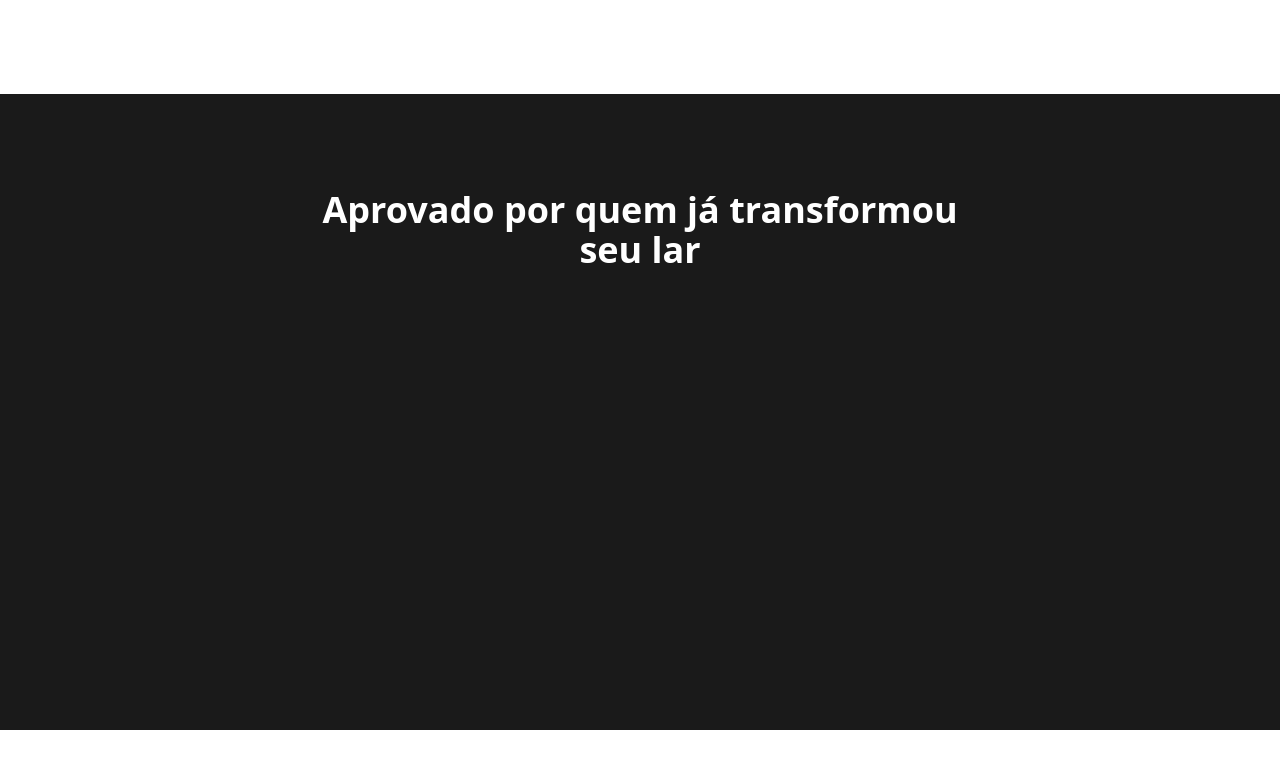
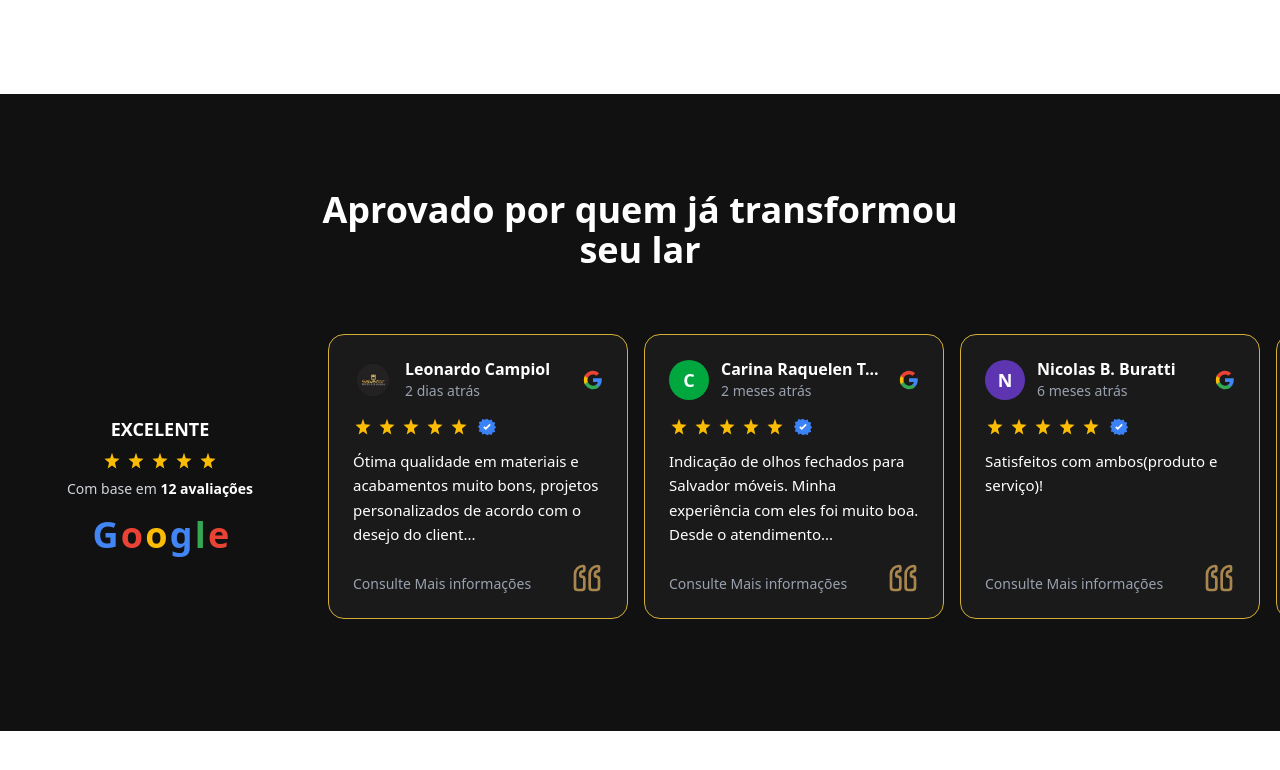
Before and after one commit to vantmidias/salvador-moveis-site, a Next.js app: page / in a window 1280 px wide. Shown: the part 3700-4470 px from the top of the page. Built offline with nearby package versions, Linux system fonts and the light colour scheme.

Commit message:
feat(reviews): build native google reviews carousel to replace expired trustindex widget

```diff
--- a/src/components/Reviews.tsx
+++ b/src/components/Reviews.tsx
@@ -1,27 +1,90 @@
 "use client";
 
 import { Container } from "@/components/ui/container";
-import { useEffect, useRef } from "react";
 import { FadeIn } from "@/components/ui/fade-in";
+import { ChevronRight, Quote } from "lucide-react";
+import Image from "next/image";
+import { useRef } from "react";
+
+const reviewsData = [
+    {
+        id: 1,
+        name: "Leonardo Campiol",
+        date: "2 dias atrás",
+        initials: "L",
+        avatar: "/portfolio/Logo/logo.png", // Imagem genérica para exemplificar
+        text: "Ótima qualidade em materiais e acabamentos muito bons, projetos personalizados de acordo com o desejo do client...",
+        imageUrl: null,
+        bgColor: "bg-gray-500"
+    },
+    {
+        id: 2,
+        name: "Carina Raquelen T...",
+        date: "2 meses atrás",
+        initials: "C",
+        avatar: null,
+        text: "Indicação de olhos fechados para Salvador móveis. Minha experiência com eles foi muito boa. Desde o atendimento...",
+        imageUrl: null,
+        bgColor: "bg-green-600"
+    },
+    {
+        id: 3,
+        name: "Nicolas B. Buratti",
+        date: "6 meses atrás",
+        initials: "N",
+        avatar: null,
+        text: "Satisfeitos com ambos(produto e serviço)!",
+        imageUrl: null,
+        bgColor: "bg-[#5E35B1]" // Roxo como na imagem
+    },
+    {
+        id: 4,
+        name: "Fernando Costa",
+        date: "6 meses atrás",
+        initials: "F",
+        avatar: null,
+        text: "Estão de parabéns!! Projetos bem executados com qualidade e...",
+        imageUrl: "/portfolio/Todos/1.JPG", // Imagem de placeholder
+        bgColor: "bg-red-600"
+    }
+];
+
+// Ícones SVG do Google
+const GoogleG = () => (
+    <svg viewBox="0 0 24 24" className="w-5 h-5 ml-auto">
+        <path d="M22.56 12.25c0-.78-.07-1.53-.2-2.25H12v4.26h5.92c-.26 1.31-1.03 2.41-2.16 3.14v2.6h3.49c2.04-1.88 3.21-4.65 3.21-7.75z" fill="#4285F4" />
+        <path d="M12 23c2.97 0 5.46-.98 7.28-2.66l-3.49-2.6c-.99.66-2.26 1.05-3.79 1.05-2.91 0-5.38-1.97-6.26-4.61h-3.61v2.8C3.9 19.96 7.6 23 12 23z" fill="#34A853" />
+        <path d="M5.74 14.18c-.23-.66-.36-1.37-.36-2.18s.13-1.52.36-2.18V7.02H2.13C1.4 8.48 1 10.18 1 12s.4 3.52 1.13 4.98l3.61-2.8z" fill="#FBBC05" />
+        <path d="M12 5.38c1.62 0 3.06.56 4.21 1.64l3.15-3.15C17.45 2.09 14.97 1 12 1 7.6 1 3.9 4.04 1.93 7.02l3.61 2.8C6.62 7.15 9.09 5.38 12 5.38z" fill="#EA4335" />
+    </svg>
+);
+
+const VerifiedCheck = () => (
+    <svg viewBox="0 0 24 24" className="w-5 h-5 ml-1" fill="#1b74e4">
+        <path d="M12 2l2.6 1.8 3.1-.9.9 3.1 3.2.7-1 3.1 2.1 2.5-2.1 2.5 1 3.1-3.2.7-.9 3.1-3.1-.9L12 22l-2.6-1.8-3.1.9-.9-3.1-3.2-.7 1-3.1-2.1-2.5 2.1-2.5-1-3.1 3.2-.7.9-3.1 3.1.9L12 2z" fill="#3b82f6" />
+        <path d="M10.5 15.5l-3-3 1.4-1.4 1.6 1.6 4.6-4.6 1.4 1.4-6 6z" fill="#fff" />
+    </svg>
+);
+
+const StarIcon = () => (
+    <svg viewBox="0 0 24 24" className="w-5 h-5" fill="#fbbc04">
+        <path d="M12 17.27l5.18 3.73-1.64-6.81L21 9.24l-6.81-.61L12 2 9.81 8.63 3 9.24l5.46 4.73L6.82 21z" />
+    </svg>
+);
 
 export function Reviews() {
-    const containerRef = useRef<HTMLDivElement>(null);
+    const scrollRef = useRef<HTMLDivElement>(null);
 
-    useEffect(() => {
-        if (!containerRef.current) return;
-        // Check if script already exists to prevent duplicate loading on re-renders in strict mode
-        if (containerRef.current.querySelector('script')) return;
-
-        const script = document.createElement("script");
-        script.src = "https://cdn.trustindex.io/loader.js?07c5fe3659dc67496d16743b9b7";
-        script.async = true;
-        script.defer = true;
-        containerRef.current.appendChild(script);
-    }, []);
+    const scrollRight = () => {
+        if (scrollRef.current) {
+            scrollRef.current.scrollBy({ left: 320, behavior: "smooth" });
+        }
+    };
 
     return (
-        <section id="avaliacoes" className="py-24 bg-brand-dark text-white overflow-hidden">
+        <section id="avaliacoes" className="py-24 bg-[#111111] text-white overflow-hidden">
             <Container>
+                {/* Título */}
                 <FadeIn direction="up">
                     <div className="text-center max-w-2xl mx-auto mb-16">
                         <h2 className="text-3xl md:text-4xl font-outfit font-bold">
@@ -30,14 +93,114 @@ export function Reviews() {
                     </div>
                 </FadeIn>
 
-                <FadeIn direction="up" delay={0.2}>
-                    <div
-                        ref={containerRef}
-                        className="w-full relative min-h-[300px] flex justify-center items-center overflow-hidden"
-                    >
-                        {/* O script do Trustindex renderizará o widget internamente aqui */}
-                    </div>
-                </FadeIn>
+                <div className="flex flex-col lg:flex-row items-center lg:items-center gap-10 relative">
+                    {/* Bloco Resumo da Esquerda */}
+                    <FadeIn direction="right" delay={0.1}>
+                        <div className="flex flex-col items-center justify-center shrink-0 w-64">
+                            <h3 className="text-white font-bold text-lg mb-2">EXCELENTE</h3>
+                            <div className="flex gap-1 mb-2">
+                                <StarIcon />
+                                <StarIcon />
+                                <StarIcon />
+                                <StarIcon />
+                                <StarIcon />
+                            </div>
+                            <p className="text-gray-300 text-sm mb-2">
+                                Com base em <strong className="text-white font-bold">12 avaliações</strong>
+                            </p>
+                            <div className="flex gap-1 items-center mt-2 group cursor-pointer">
+                                {/* Letras com cores do Google */}
+                                <span className="text-4xl font-bold font-sans tracking-tighter text-[#4285F4]">G</span>
+                                <span className="text-4xl font-bold font-sans tracking-tighter text-[#EA4335]">o</span>
+                                <span className="text-4xl font-bold font-sans tracking-tighter text-[#FBBC05]">o</span>
+                                <span className="text-4xl font-bold font-sans tracking-tighter text-[#4285F4]">g</span>
+                                <span className="text-4xl font-bold font-sans tracking-tighter text-[#34A853]">l</span>
+                                <span className="text-4xl font-bold font-sans tracking-tighter text-[#EA4335]">e</span>
+                            </div>
+                        </div>
+                    </FadeIn>
+
+                    {/* Lista Horizontal de Cards */}
+                    <FadeIn direction="left" delay={0.2} className="w-full relative">
+                        <div
+                            ref={scrollRef}
+                            className="flex overflow-x-auto gap-4 pb-4 snap-x snap-mandatory scrollbar-hide no-scrollbar"
+                            style={{ msOverflowStyle: 'none', scrollbarWidth: 'none' }}
+                        >
+                            {reviewsData.map((review) => (
+                                <div
+                                    key={review.id}
+                                    className="snap-start shrink-0 w-[300px] bg-[#1a1a1a] rounded-2xl border border-brand-primary p-6 flex flex-col justify-between"
+                                >
+                                    {/* Cabecalho Card */}
+                                    <div>
+                                        <div className="flex items-center gap-3 mb-4">
+                                            {review.avatar ? (
+                                                <Image
+                                                    src={review.avatar}
+                                                    alt={review.name}
+                                                    width={40}
+                                                    height={40}
+                                                    className="rounded-full object-cover w-10 h-10"
+                                                />
+                                            ) : (
+                                                <div className={`w-10 h-10 rounded-full flex items-center justify-center text-white font-bold text-lg ${review.bgColor}`}>
+                                                    {review.initials}
+                                                </div>
+                                            )}
+                                            <div className="flex flex-col">
+                                                <span className="font-bold text-white text-md leading-tight">{review.name}</span>
+                                                <span className="text-gray-400 text-sm mt-0.5">{review.date}</span>
+                                            </div>
+                                            <GoogleG />
+                                        </div>
+                                        <div className="flex items-center gap-1 mb-3">
+                                            <StarIcon />
+                                            <StarIcon />
+                                            <StarIcon />
+                                            <StarIcon />
+                                            <StarIcon />
+                                            <VerifiedCheck />
+                                        </div>
+                                        <div className="flex gap-3">
+                                            <p className="text-white text-[15px] leading-relaxed line-clamp-4">
+                                                {review.text}
+                                            </p>
+                                            {review.imageUrl && (
+                                                <div className="shrink-0">
+                                                    <Image
+                                                        src={review.imageUrl}
+                                                        alt="Review Image"
+                                                        width={70}
+                                                        height={70}
+                                                        className="rounded-xl object-cover h-[70px]"
+                                                    />
+                                                </div>
+                                            )}
+                                        </div>
+                                    </div>
+
+                                    {/* Card Footer */}
+                                    <div className="flex justify-between items-end mt-4">
+                                        <span className="text-gray-400 font-medium text-sm cursor-pointer hover:text-white transition-colors">
+                                            Consulte Mais informações
+                                        </span>
+                                        <Quote className="w-8 h-8 text-[#cda25b] rotate-180 opacity-80" />
+                                    </div>
+                                </div>
+                            ))}
+                        </div>
+
+                        {/* Botão de Avançar Slider Direita */}
+                        <button
+                            onClick={scrollRight}
+                            className="absolute right-[-14px] top-1/2 -translate-y-1/2 w-10 h-10 bg-[#1a1a1a] border border-brand-primary rounded-full hidden md:flex items-center justify-center text-white hover:bg-brand-primary/20 transition-all shadow-xl shadow-black"
+                            aria-label="Avançar avaliações"
+                        >
+                            <ChevronRight className="w-5 h-5" />
+                        </button>
+                    </FadeIn>
+                </div>
             </Container>
         </section>
     );
```
